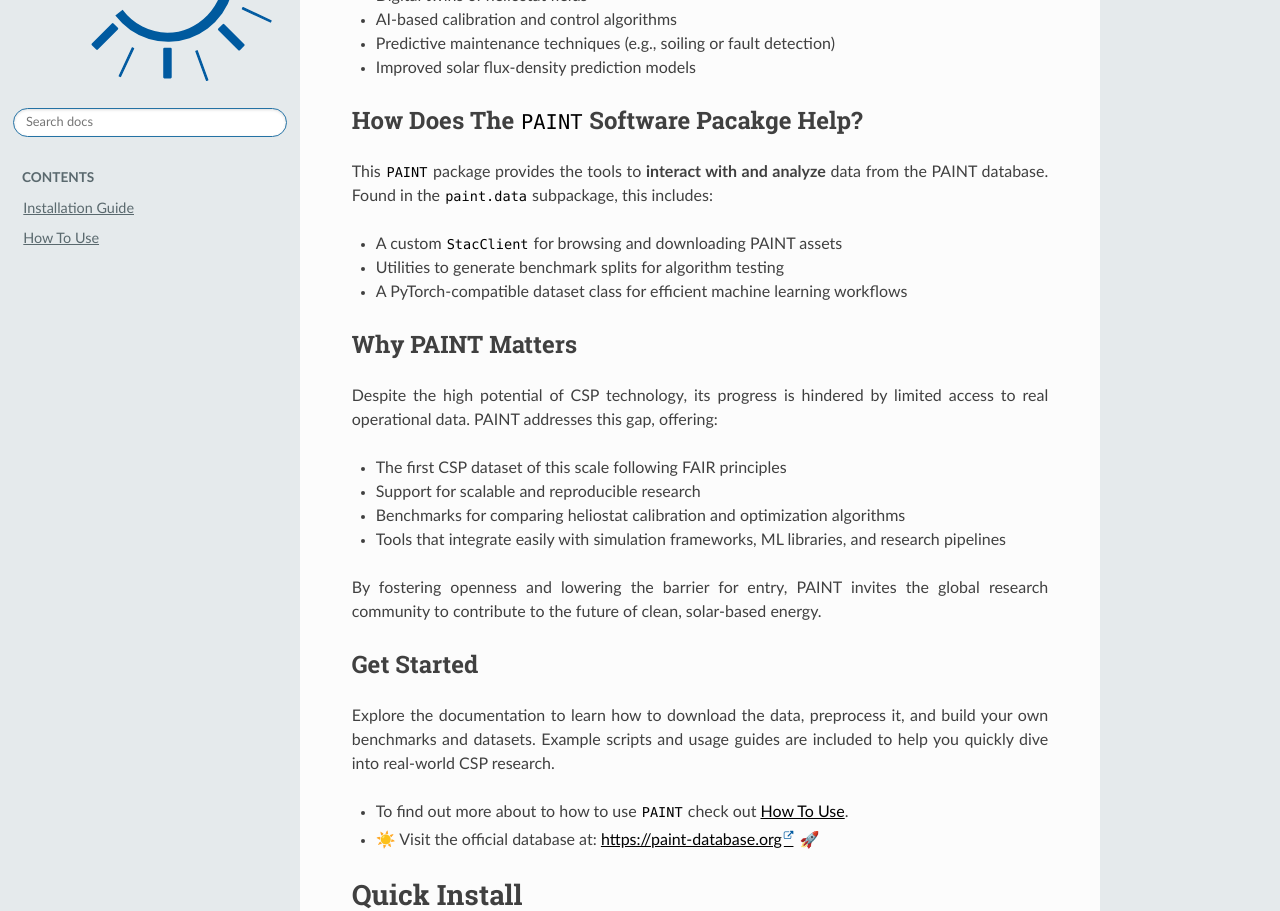
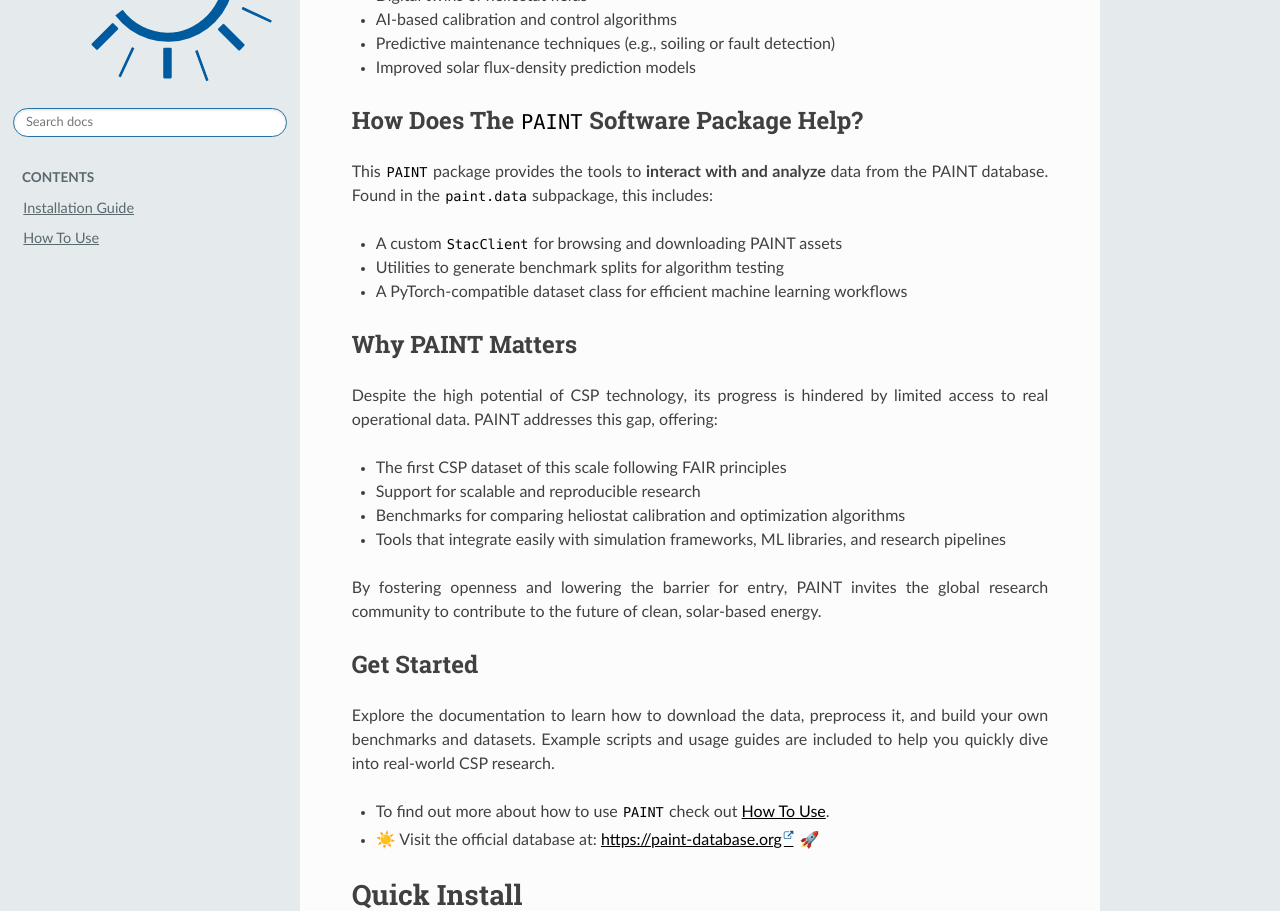
Before and after one commit to ARTIST-Association/PAINT, a Sphinx documentation site: the page built from docs/index.rst, in a window 1280 px wide and 1400 px high, scrolled down 470 px. Shown: the part 156-1067 px from the top of the window. Built offline with Sphinx 7.4.7 and the Read the Docs theme 3.1.0, drawn with Linux system fonts in a browser that asks for light colours; nearby versions of some CDN libraries; some web fonts are replaced; library files that are not in the unit come from our copies.

Commit message:
fix typos

```diff
--- a/docs/index.rst
+++ b/docs/index.rst
@@ -19,7 +19,7 @@ By democratizing access to detailed operational data, PAINT enables the developm
 - Predictive maintenance techniques (e.g., soiling or fault detection)
 - Improved solar flux-density prediction models
 
-How Does The ``PAINT`` Software Pacakge Help?
+How Does The ``PAINT`` Software Package Help?
 ---------------------------------------------
 
 This ``PAINT`` package provides the tools to **interact with and analyze** data from the PAINT database. Found in the ``paint.data`` subpackage, this includes:
@@ -45,7 +45,7 @@ Get Started
 
 Explore the documentation to learn how to download the data, preprocess it, and build your own benchmarks and datasets. Example scripts and usage guides are included to help you quickly dive into real-world CSP research.
 
-- To find out more about to how to use ``PAINT`` check out :ref:`usage`.
+- To find out more about how to use ``PAINT`` check out :ref:`usage`.
 - |:sunny:| Visit the official database at: https://paint-database.org |:rocket:|
 
 Quick Install
```
